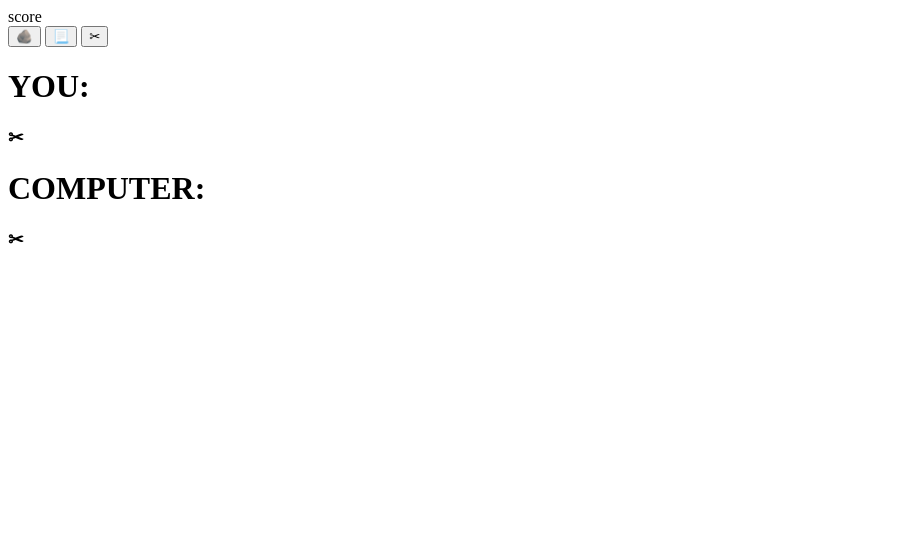
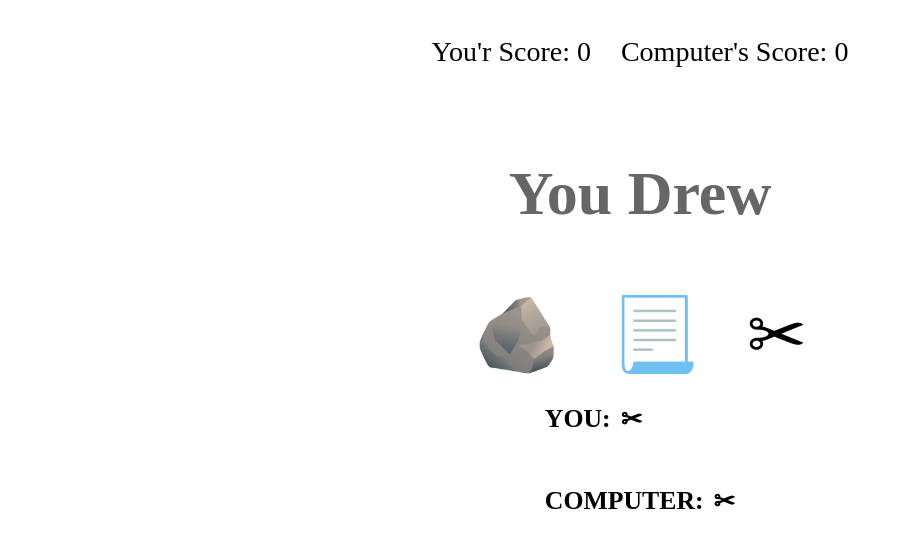
Before and after one commit to TOX9C/rock-paper, a plain HTML site: page index.html in a window 1280 px wide. Both pictures are taken after a click on the button "✂︎". Shown: the whole page, without its empty margins (0-903 px from the left). Drawn offline with Linux system fonts and the light colour scheme.

Commit message:
make some css changes

```diff
--- a/index.html
+++ b/index.html
@@ -7,22 +7,31 @@
     <link rel="stylesheet" href="style.css" />
   </head>
   <body>
-    <div>score</div>
-    <div>
+
+    <div class="main">
+
+    <div class="scoreBox">
+      <p id="humanCounter">You'r Score: 0</p>
+      <p id="computerCounter">Conputer's Score: 0</p>
+    </div>
+      <h3 id="result"></h3>
+    <div class="btnBox">
       <button onclick="getHumanChoice('rock')">🪨</button>
       <button onclick="getHumanChoice('paper')">📃</button>
       <button onclick="getHumanChoice('scissors')">✂︎</button>
     </div>
     <div>
       <div class="hidden">
-        <h1>YOU:</h1>
+        <h3>YOU:</h1>
         <h3 id="humanChoice">""</h3>
       </div>
       <div class="hidden">
-        <h1>COMPUTER:</h1>
+        <h3>COMPUTER:</h1>
         <h3 id="computerChoice">""</h3>
       </div>
     </div>
     <script src="j.js"></script>
+
+    </div>
   </body>
 </html>
--- a/j.js
+++ b/j.js
@@ -1,5 +1,8 @@
 const humanUi = document.querySelector("#humanChoice");
 const computerUi = document.querySelector("#computerChoice");
+const humanCounter = document.querySelector("#humanCounter");
+const computerCounter = document.querySelector("#computerCounter");
+const resultUi = document.querySelector("#result");
 let humanScore = 0;
 let computerScore = 0;
 choices = ["rock", "paper", "scissors"];
@@ -19,15 +22,18 @@ function changeUi(choice, ui) {
       break;
   }
 }
+
 function showChoiceBox() {
   document
     .querySelectorAll(".hidden")
     .forEach((el) => el.classList.add("show"));
 }
+
 function getComputerChoice() {
   let choice = Math.floor(Math.random() * 3);
   return choices[choice];
 }
+
 function getHumanChoice(txt) {
   let computerChoice = getComputerChoice();
   let humanChoice = txt;
@@ -36,48 +42,60 @@ function getHumanChoice(txt) {
   changeUi(computerChoice, computerUi);
   showChoiceBox();
 }
+
 function playRound(humanChoice, computerChoice) {
   if (computerChoice == "rock") {
     switch (humanChoice) {
       case "rock":
-        console.log("draw");
+        resultUi.textContent = "You Drew";
+        resultUi.style.color = "#666666";
         break;
       case "paper":
-        console.log("Win, paper beats rock");
+        resultUi.textContent = "You Won";
+        resultUi.style.color = "#33CC33";
         humanScore += 1;
         break;
-      default:
-        console.log("Lose, rock bests scissors");
+      case "scissors":
+        resultUi.textContent = "You Lost";
+        resultUi.style.color = "#FF0000";
         computerScore += 1;
         break;
     }
   } else if (computerChoice == "paper") {
     switch (humanChoice) {
       case "rock":
-        console.log("lose, paper beats rock");
+        resultUi.textContent = "You Lost";
+        resultUi.style.color = "#FF0000";
         computerScore += 1;
         break;
       case "paper":
-        console.log("draw");
+        resultUi.textContent = "You Drew";
+        resultUi.style.color = "#666666";
         break;
-      default:
-        console.log("win, scissors beats paper");
+      case "scissors":
+        resultUi.textContent = "You Won";
+        resultUi.style.color = "#33CC33";
         humanScore += 1;
         break;
     }
-  } else {
+  } else if (computerChoice == "scissors") {
     switch (humanChoice) {
       case "rock":
-        console.log("lose, rock beats scissors");
+        resultUi.textContent = "You Won";
+        resultUi.style.color = "#33cc33";
         computerScore += 1;
         break;
       case "paper":
-        console.log("win, scissors beats paper");
+        resultUi.textContent = "You Lost";
+        resultUi.style.color = "#ff0000";
         humanScore += 1;
         break;
-      default:
-        console.log("draw");
+      case "scissors":
+        resultUi.textContent = "You Drew";
+        resultUi.style.color = "#666666";
         break;
     }
   }
+  humanCounter.textContent = "You'r Score: " + humanScore;
+  computerCounter.textContent = "Computer's Score: " + computerScore;
 }
--- a/style.css
+++ b/style.css
@@ -1,6 +1,33 @@
+.main {
+  display: flex;
+  flex-direction: column;
+  justify-content: center;
+  align-items: center;
+}
 .hidden {
   visibility: hidden;
+  display: flex;
+  gap: 10px;
+  font-size: 22px;
 }
 .show {
   visibility: visible;
 }
+.scoreBox {
+  display: flex;
+  flex-direction: row;
+  gap: 30px;
+  font-size: 28px;
+}
+#result {
+  font-size: 62px;
+}
+.btnBox {
+  display: flex;
+  gap: 35px;
+}
+.btnBox button {
+  border: none;
+  background: #fff;
+  font-size: 72px;
+}
```
